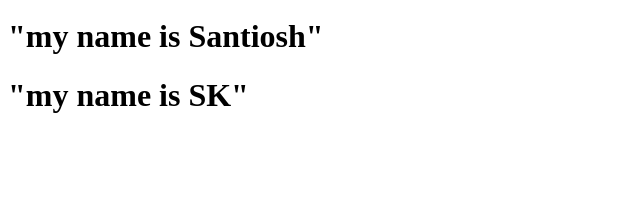
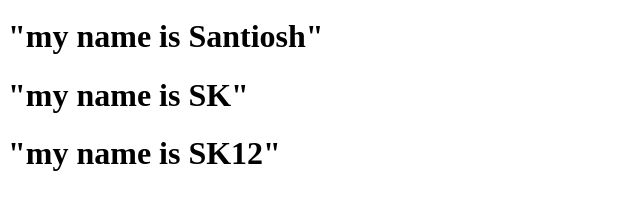
Before and after one commit to SantoshKandpal3/Myrepo, a plain HTML site: page index.html in a window 1280 px wide. Shown: the part 29-238 px from the top of the page, without its empty margins (0-640 px from the left). Drawn offline with Linux system fonts and the light colour scheme.

Commit message:
my latest changes

```diff
--- a/index.html
+++ b/index.html
@@ -8,5 +8,6 @@
     <img src="" alt="My test image" />
     <h1> "my name is Santiosh"</h1>
         <h1> "my name is SK"</h1>
+        <h1> "my name is SK12"</h1>
   </body>
 </html>
```
